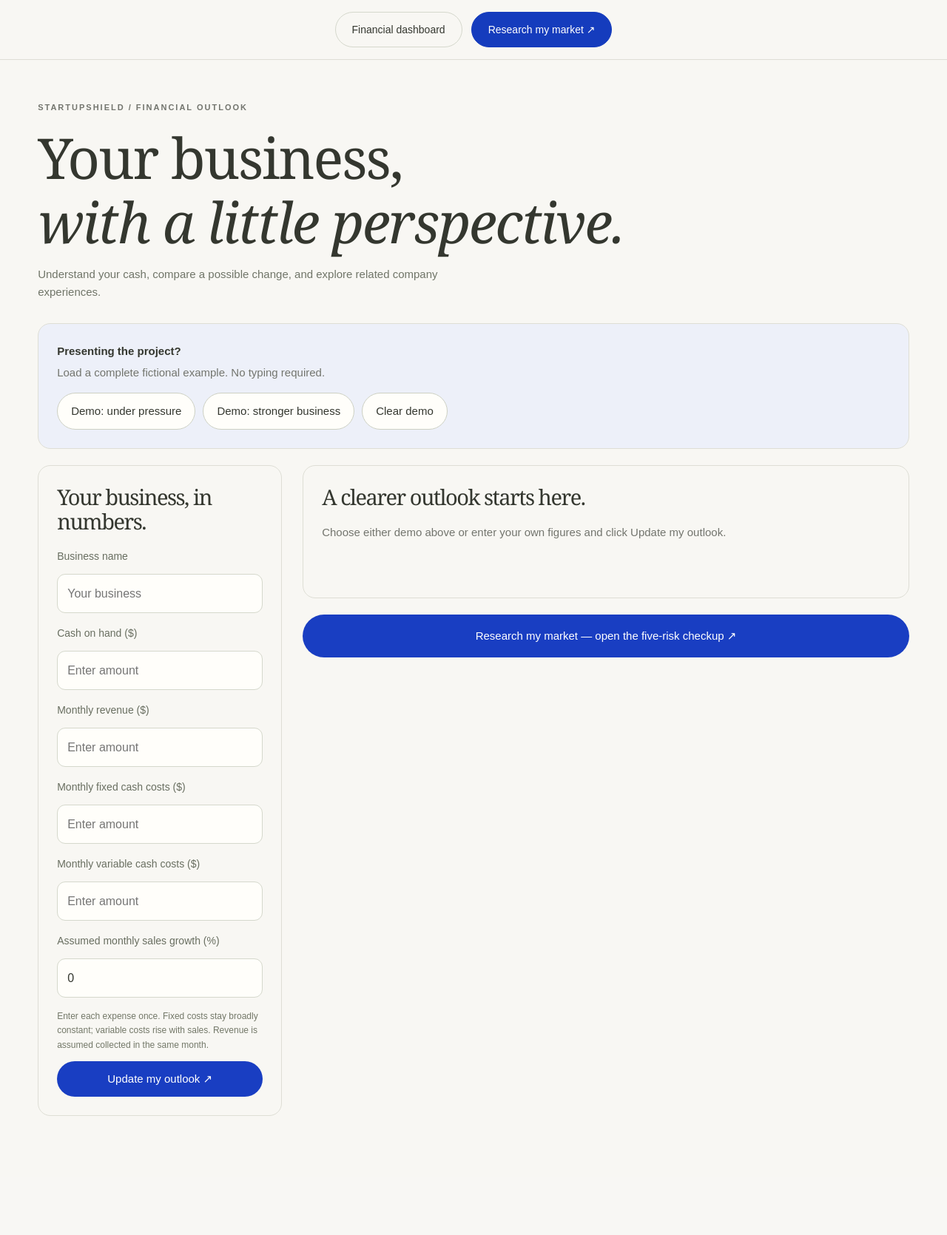
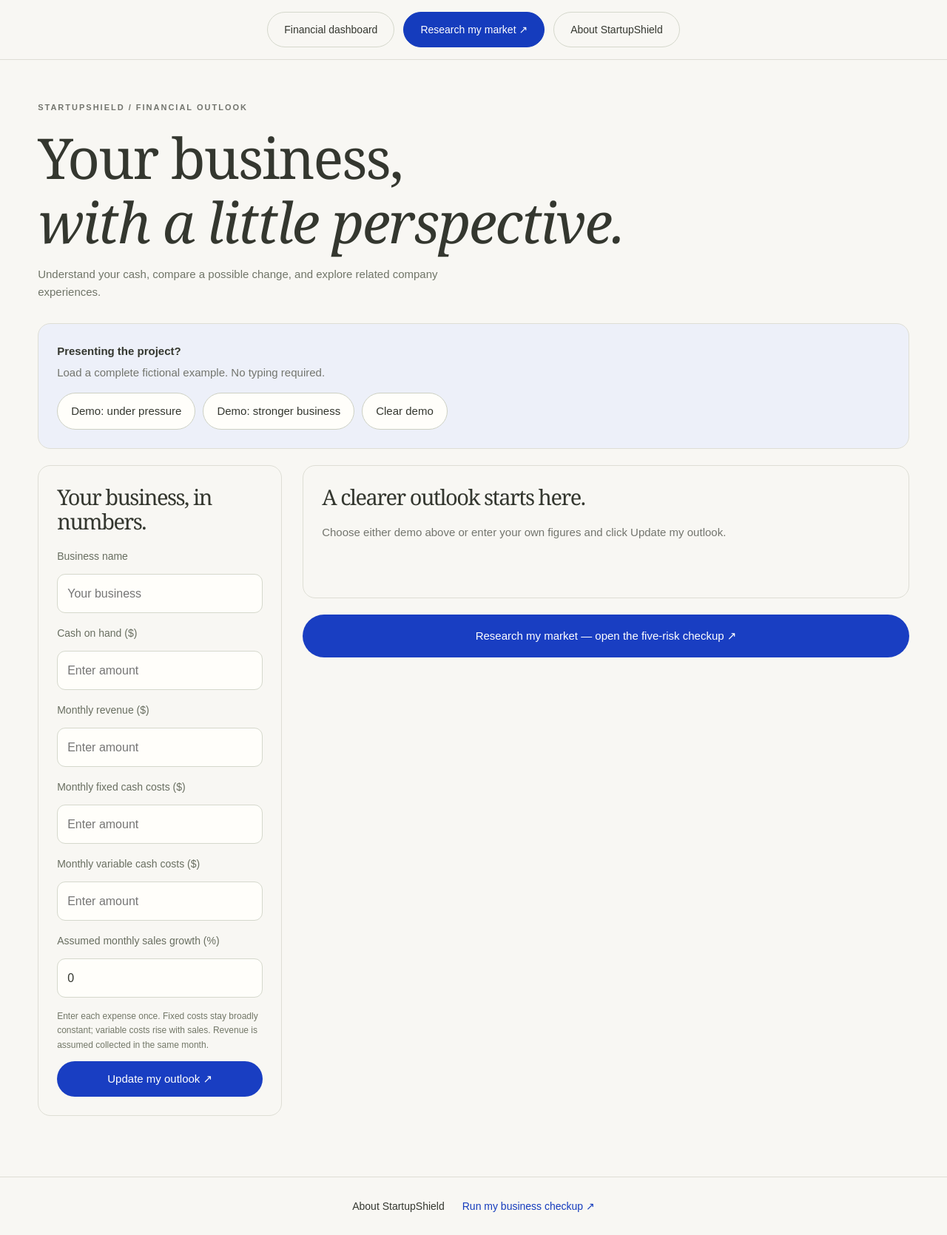
Before and after one commit to tanchandra2021-coder/StartupShield, a Next.js app: page / in a window 1280 px wide. Shown: the whole page at 74% size. Before the commit the page ends 1591 px from the top, so only its background shows below. Built offline with nearby package versions, Linux system fonts and the light colour scheme.

Commit message:
Update page.js

```diff
--- a/app/page.js
+++ b/app/page.js
@@ -1,10 +1,22 @@
 import Dashboard from "./Dashboard";
 
 export default function HomePage() {
+  const linkStyle = {
+    display: "inline-flex",
+    alignItems: "center",
+    justifyContent: "center",
+    padding: "12px 22px",
+    border: "1px solid #d5d8cc",
+    borderRadius: "30px",
+    color: "#34372f",
+    textDecoration: "none",
+    fontSize: "14px",
+  };
+
   return (
     <>
       <nav
-        aria-label="StartupShield tools"
+        aria-label="StartupShield navigation"
         style={{
           position: "sticky",
           top: 0,
@@ -20,51 +32,72 @@ export default function HomePage() {
           fontFamily: "Arial, sans-serif",
         }}
       >
-        <a
-          href="#financial-dashboard"
-          style={{
-            display: "inline-flex",
-            alignItems: "center",
-            justifyContent: "center",
-            padding: "12px 22px",
-            border: "1px solid #d5d8cc",
-            borderRadius: "30px",
-            color: "#34372f",
-            textDecoration: "none",
-            fontSize: "14px",
-          }}
-        >
+        <a href="#financial-dashboard" style={linkStyle}>
           Financial dashboard
         </a>
 
         <a
           href="/diagnostics"
           style={{
-            display: "inline-flex",
-            alignItems: "center",
-            justifyContent: "center",
-            padding: "12px 22px",
-            border: "1px solid #153cbd",
-            borderRadius: "30px",
+            ...linkStyle,
             background: "#153cbd",
+            borderColor: "#153cbd",
             color: "#ffffff",
-            textDecoration: "none",
-            fontSize: "14px",
           }}
         >
           Research my market ↗
         </a>
+
+        <a href="/about" style={linkStyle}>
+          About StartupShield
+        </a>
       </nav>
 
-      <main
+      <div
         id="financial-dashboard"
         style={{
-          scrollMarginTop: "110px",
+          scrollMarginTop: "130px",
           background: "#f8f7f3",
+          minHeight: "100vh",
         }}
       >
         <Dashboard />
-      </main>
+      </div>
+
+      <footer
+        style={{
+          display: "flex",
+          justifyContent: "center",
+          alignItems: "center",
+          flexWrap: "wrap",
+          gap: "24px",
+          padding: "28px 20px",
+          background: "#f8f7f3",
+          borderTop: "1px solid #deded5",
+          fontFamily: "Arial, sans-serif",
+          fontSize: "14px",
+        }}
+      >
+        <a
+          href="/about"
+          style={{
+            color: "#34372f",
+            textDecoration: "none",
+          }}
+        >
+          About StartupShield
+        </a>
+
+        <a
+          href="/diagnostics"
+          style={{
+            color: "#153cbd",
+            textDecoration: "none",
+          }}
+        >
+          Run my business checkup ↗
+        </a>
+      </footer>
     </>
   );
 }
```
